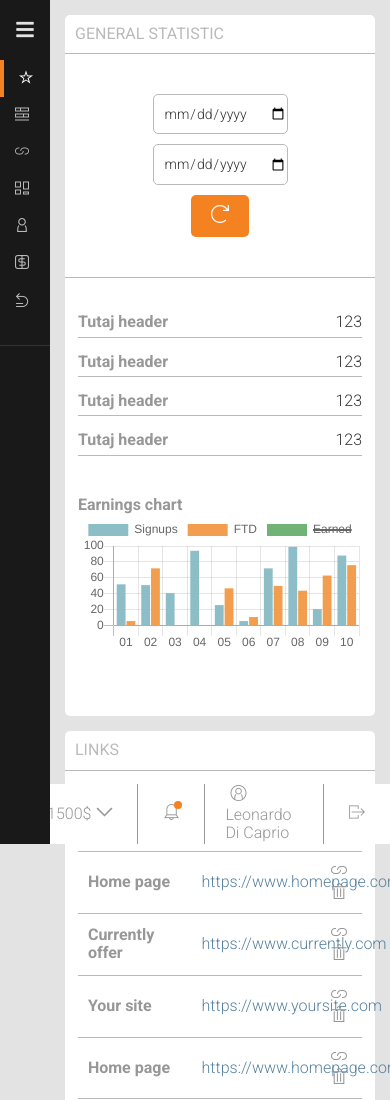
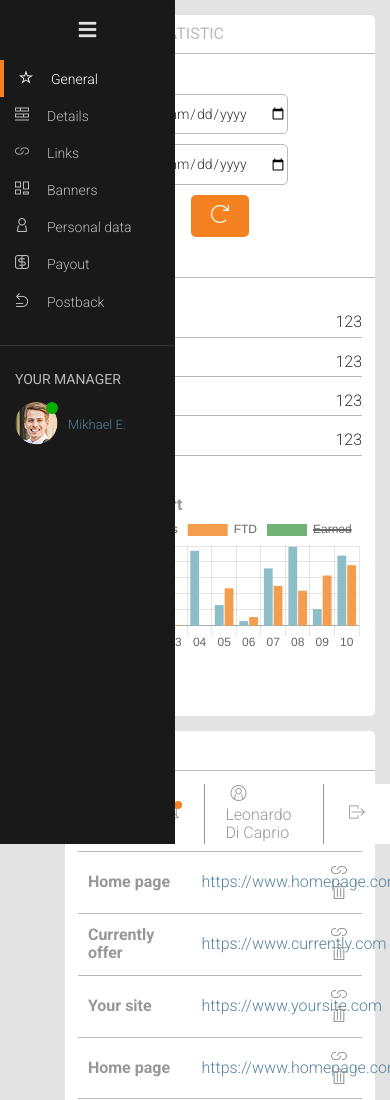
Before and after one commit to adam-goss94/admin-panel, a website: page src/index.html in a window 390 px wide. Shown: the top 1100 px of the page. Drawn offline with nearby package versions, Linux system fonts and the light colour scheme; files that its build step writes are made by us from their sources.

Commit message:
Fix mobile navigation - aside bar

```diff
--- a/src/index.html
+++ b/src/index.html
@@ -40,7 +40,7 @@
     </ul>
   </header>
 
-  <aside>
+  <aside class="aside show">
     <div class="aside-header">
       <h1 class="font-title">Just do it</h1>
       <i class="fas fa-bars hamburger font-hamburger"></i>
--- a/src/sass/components/_lists.scss
+++ b/src/sass/components/_lists.scss
@@ -96,12 +96,10 @@
   li{
     padding: 10px 15px;
     transition: all .3s;
+    white-space: nowrap;
 
     span{
-      margin-left: 15px;
-      @media(max-width: 767px) {
-        display: none;
-      }
+      margin-left: 18px;
     }
 
     &:hover{
--- a/src/sass/sections/_aside.scss
+++ b/src/sass/sections/_aside.scss
@@ -13,6 +13,7 @@ aside{
     display: flex;
     justify-content: space-around;
     align-items: center;
+    white-space: nowrap;
 
     h1{
       @media(max-width: 767px) {
@@ -21,12 +22,19 @@ aside{
     }
 
     .hamburger{
+      display: none;
       cursor: pointer;
 
       &:hover{
         color: $color-orange-dark;
       }
+
+      @media(max-width: 767px) {
+        display: block;
+        order: 0;
+      }
     }
+
   }
 
   .navigation-manager{
@@ -61,6 +69,35 @@ aside{
   }
 
   @media(max-width: 767px) {
-    width: 50px;
+    width: 45px;
   }
 }
+
+
+.show{
+  @media(max-width: 767px) {
+    width: 175px;
+  }
+
+  .aside-header{
+    h1{
+      @media(max-width: 767px) {
+        opacity: 1;
+        order: 0;
+      }
+    }
+
+    .hamburger{
+      @media(max-width: 767px) {
+        order: 1;
+        margin-left: 0;
+      }
+    }
+  }
+
+  .navigation-manager{
+    @media(max-width: 767px) {
+      display: flex;
+    }
+  }
+}
```
